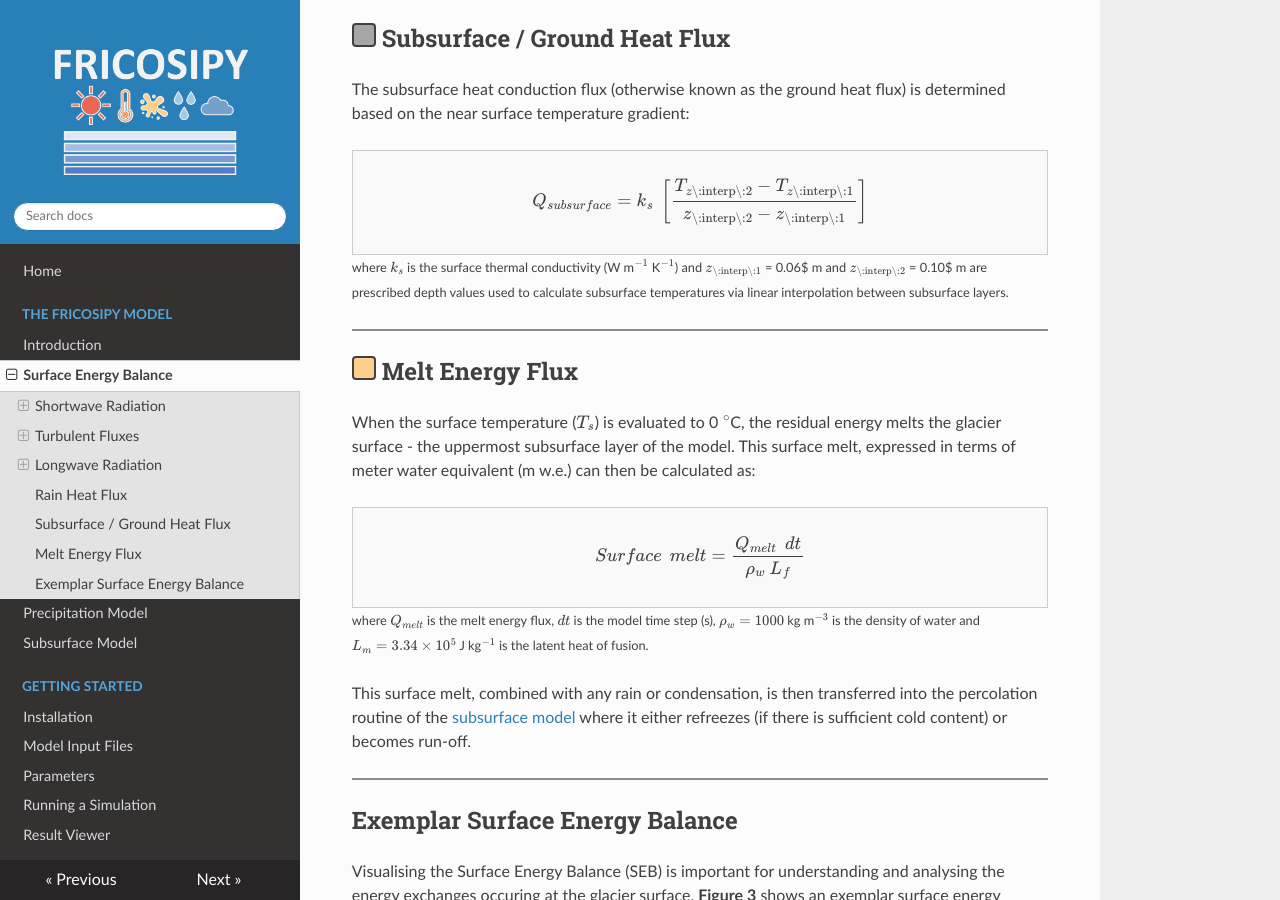
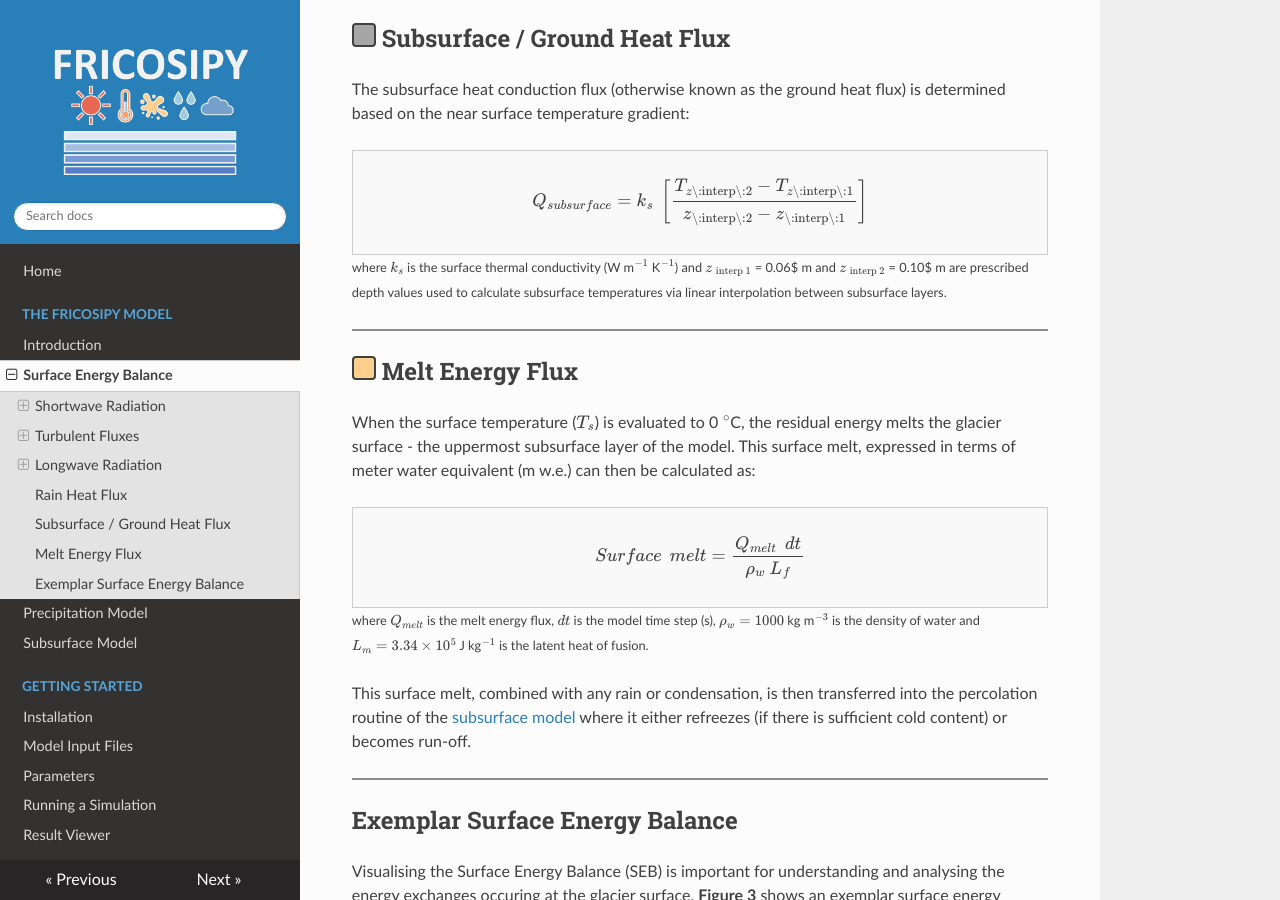
Before and after one commit to MarcusGastaldello/FRICOSIPY, an MkDocs documentation site: the page built from docs/surface_energy_balance.md, in a window 1280 px wide and 900 px high, scrolled down 5441 px. Built offline with MkDocs 1.6.1, drawn with Linux system fonts in a browser that asks for light colours; nearby versions of some CDN libraries.

```diff
--- a/docs/surface_energy_balance.md
+++ b/docs/surface_energy_balance.md
@@ -222,7 +222,7 @@ $$
 Q_{subsurface} = k_{s} \: \left[ \frac{T_{z\text{\:interp\:2}} - T_{z\text{\:interp\:1}}}{z_\text{\:interp\:2} - z_{\text{\:interp\:1}}} \right]
 $$
 </div>
-<small> where $k_{s}$ is the surface thermal conductivity (W m$^{-1}$ K$^{-1}$) and $z_{\text{\:interp\:1}}$ = 0.06$ m and $z_{\text{\:interp\:2}}$ = 0.10$ m are prescribed depth values used to calculate subsurface temperatures via linear interpolation between subsurface layers.</small>
+<small> where $k_{s}$ is the surface thermal conductivity (W m$^{-1}$ K$^{-1}$) and $z_{\:\text{interp 1}}$ = 0.06$ m and $z_{\:\text{interp 2}}$ = 0.10$ m are prescribed depth values used to calculate subsurface temperatures via linear interpolation between subsurface layers.</small>
 
 <hr style="height:2px; background-color:#8b8b8b; border:none;" />
 
```
